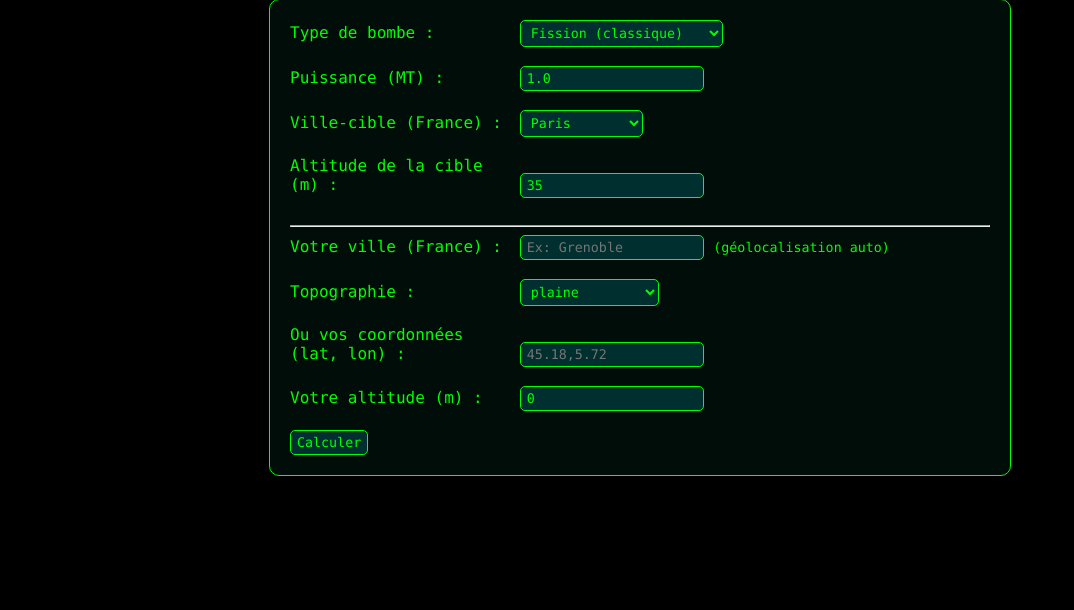
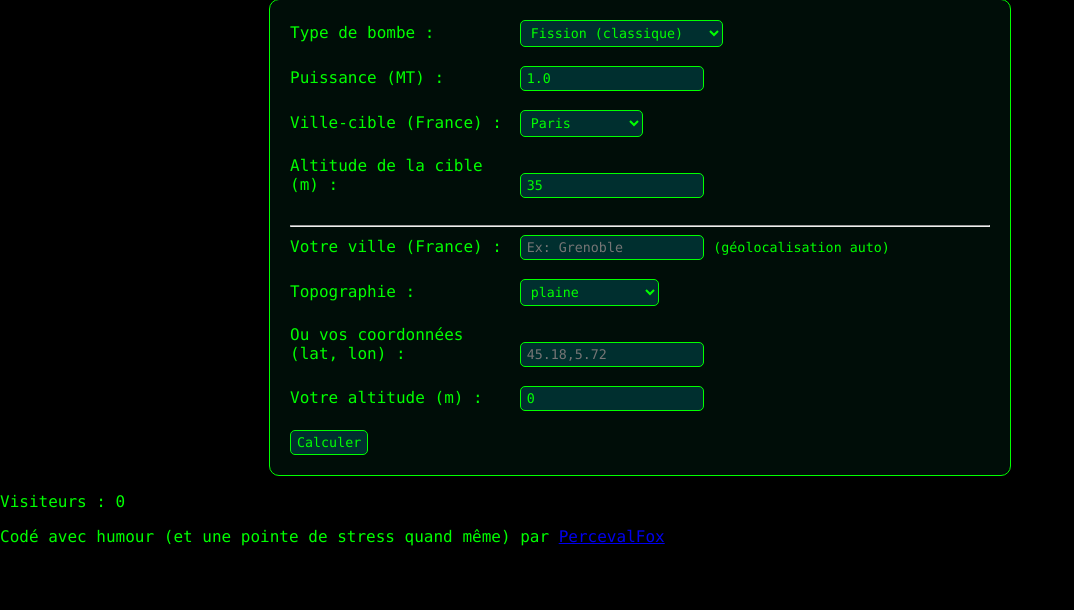
Before and after one commit to PercevalFox/Point-Zero, a Flask app: page / in a window 1280 px wide. Shown: the part 95-705 px from the top of the page, without its empty margins (0-1074 px from the left). Run offline with Flask 3, Linux system fonts and the light colour scheme.

Commit message:
Update home.html

```diff
--- a/templates/home.html
+++ b/templates/home.html
@@ -4,6 +4,7 @@
     <meta charset="UTF-8">
     <title>Point Zero - Simulateurs de bombardement</title>
     <link rel="stylesheet" href="{{ url_for('static', filename='style.css') }}">
+    <link rel="icon" type="image/x-icon" href="{{ url_for('static', filename='favicon.webp') }}">
 </head>
 <body class="cyber-bg">
     <h1>Simulateur de bombardement - Point Zero</h1>
@@ -28,10 +29,7 @@
             <label for="selected_target">Ville-cible (France) :</label>
             <select name="selected_target" id="selected_target" onchange="updateAltitude()">
                 {% for city_info in target_cities %}
-                <option
-                  value="{{ loop.index0 }}"
-                  data-alt="{{ city_info[3] }}"
-                >
+                <option value="{{ loop.index0 }}" data-alt="{{ city_info[3] }}">
                   {{ city_info[0] }}
                 </option>
                 {% endfor %}
@@ -74,17 +72,29 @@
         </form>
     </div>
 
-    <!-- SCRIPT pour remplir automatiquement alt_target suivant la ville cible dans le app.py-->
+    <!-- Script pour remplir automatiquement alt_target suivant la ville sélectionnée -->
     <script>
         function updateAltitude() {
             var select = document.getElementById("selected_target");
             var altInput = document.getElementById("alt_target");
-
             var selectedOption = select.options[select.selectedIndex];
             var altitude = selectedOption.getAttribute("data-alt");
-
             altInput.value = altitude;
         }
     </script>
+
+    <!-- compteur visiteurs + lien -->
+    <footer class="site-footer">
+        <div class="visitor-counter">
+            <p>Visiteurs : <span id="visitor-count">0</span></p>
+        </div>
+        <div class="github-link">
+            <p>Codé avec humour (et une pointe de stress quand même) par
+                <a href="https://github.com/PercevalFox/Point-Zero" target="_blank">PercevalFox</a>
+            </p>
+        </div>
+    </footer>
+
+    <script src="{{ url_for('static', filename='visitor_count.js') }}"></script>
 </body>
 </html>
```
